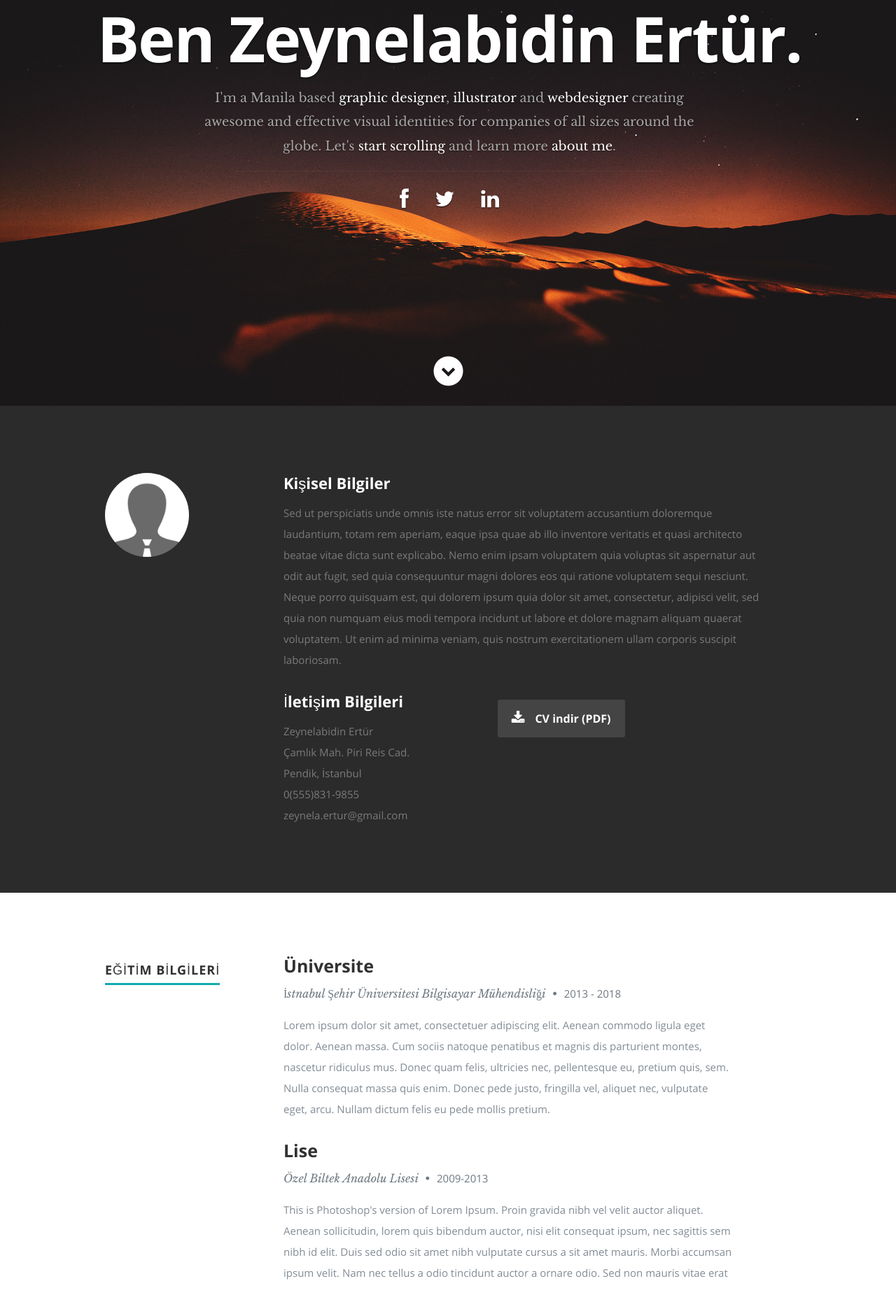
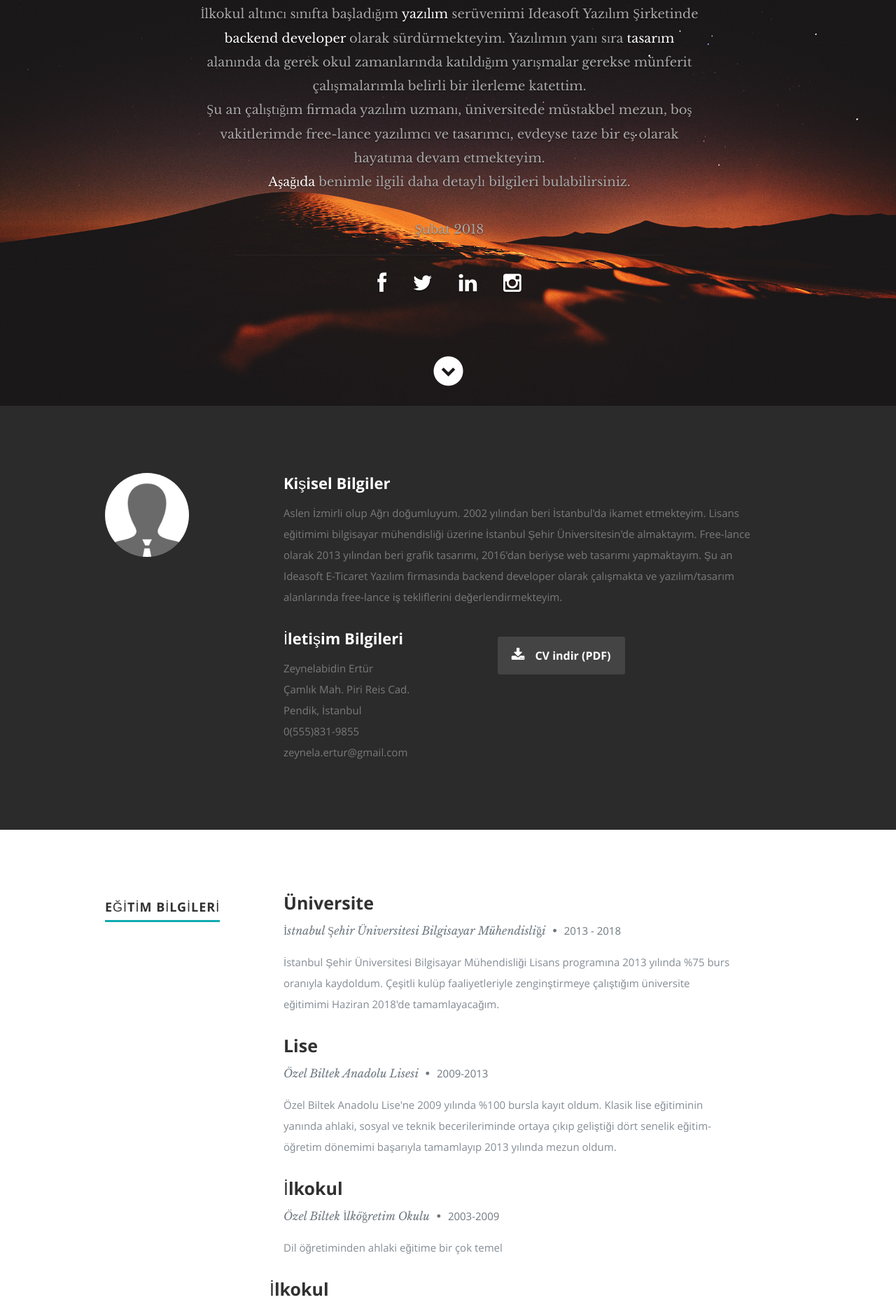
Before and after one commit to zErtr/whoami, a plain HTML site: page index.html in a window 1280 px wide. Shown: the part 220-2081 px from the top of the page at 70% size. Drawn offline with nearby package versions, Linux system fonts and the light colour scheme.

Commit message:
düzenlemeler

```diff
--- a/index.html
+++ b/index.html
@@ -56,15 +56,23 @@
 
       <div class="row banner">
          <div class="banner-text">
-            <h1 class="responsive-headline">Ben Zeynelabidin Ertür.</h1>
-            <h3>I'm a Manila based <span>graphic designer</span>, <span>illustrator</span> and <span>webdesigner</span> creating awesome and
-            effective visual identities for companies of all sizes around the globe. Let's <a class="smoothscroll" href="#about">start scrolling</a>
-            and learn more <a class="smoothscroll" href="#about">about me</a>.</h3>
+           <h1 class="responsive-headline">Ben Zeynelabidin Ertür.</h1>
+            <h3>İlkokul altıncı sınıfta başladığım <span>yazılım</span>
+            serüvenimi Ideasoft Yazılım Şirketinde <span>backend developer</span>
+            olarak sürdürmekteyim. Yazılımın yanı sıra <span>tasarım</span> alanında
+            da gerek okul zamanlarında katıldığım yarışmalar gerekse münferit
+            çalışmalarımla belirli bir ilerleme katettim.<br>Şu an çalıştığım
+            firmada yazılım uzmanı, üniversitede müstakbel mezun, boş vakitlerimde
+            free-lance yazılımcı ve tasarımcı, evdeyse taze bir eş olarak hayatıma devam etmekteyim.
+            <br><a class="smoothscroll" href="#about">Aşağıda</a> benimle ilgili daha detaylı bilgileri bulabilirsiniz.
+            <br><br>Şubat 2018</h3>
+
             <hr />
             <ul class="social">
-               <li><a href="#"><i class="fa fa-facebook"></i></a></li>
-               <li><a href="#"><i class="fa fa-twitter"></i></a></li>
-               <li><a href="#"><i class="fa fa-linkedin"></i></a></li>
+               <li><a href="https://www.facebook.com/zeynelabidinertur"><i class="fa fa-facebook"></i></a></li>
+               <li><a href="https://twitter.com/CoderzE"><i class="fa fa-twitter"></i></a></li>
+               <li><a href="https://www.linkedin.com/in/zeynelabidin-ert%C3%BCr-b76b23129"><i class="fa fa-linkedin"></i></a></li>
+               <li><a href="https://www.instagram.com/byzae"><i class="fa fa-instagram"></i></a></li>
             </ul>
          </div>
       </div>
@@ -92,12 +100,12 @@
 
             <h2>Kişisel Bilgiler</h2>
 
-            <p>Sed ut perspiciatis unde omnis iste natus error sit voluptatem accusantium doloremque laudantium, totam rem aperiam,
-            eaque ipsa quae ab illo inventore veritatis et quasi architecto beatae vitae dicta sunt explicabo. Nemo enim ipsam
-            voluptatem quia voluptas sit aspernatur aut odit aut fugit, sed quia consequuntur magni dolores eos qui ratione
-            voluptatem sequi nesciunt. Neque porro quisquam est, qui dolorem ipsum quia dolor sit amet, consectetur, adipisci velit,
-            sed quia non numquam eius modi tempora incidunt ut labore et dolore magnam aliquam quaerat voluptatem.
-            Ut enim ad minima veniam, quis nostrum exercitationem ullam corporis suscipit laboriosam.
+            <p>Aslen İzmirli olup Ağrı doğumluyum. 2002 yılından beri İstanbul'da
+            ikamet etmekteyim. Lisans eğitimimi bilgisayar mühendisliği üzerine İstanbul
+            Şehir Üniversitesin'de almaktayım. Free-lance olarak 2013 yılından beri
+            grafik tasarımı, 2016'dan beriyse web tasarımı yapmaktayım. Şu an Ideasoft
+            E-Ticaret Yazılım firmasında backend developer olarak çalışmakta ve
+            yazılım/tasarım alanlarında free-lance iş tekliflerini değerlendirmekteyim.
             </p>
 
             <div class="row">
@@ -153,10 +161,9 @@
                   <p class="info">İstnabul Şehir Üniversitesi Bilgisayar Mühendisliği <span>&bull;</span> <em class="date">2013 - 2018</em></p>
 
                   <p>
-                  Lorem ipsum dolor sit amet, consectetuer adipiscing elit. Aenean commodo ligula eget dolor. Aenean massa.
-                  Cum sociis natoque penatibus et magnis dis parturient montes, nascetur ridiculus mus. Donec quam felis,
-                  ultricies nec, pellentesque eu, pretium quis, sem. Nulla consequat massa quis enim.
-                  Donec pede justo, fringilla vel, aliquet nec, vulputate eget, arcu. Nullam dictum felis eu pede mollis pretium.
+                  İstanbul Şehir Üniversitesi Bilgisayar Mühendisliği Lisans programına
+                  2013 yılında %75 burs oranıyla kaydoldum. Çeşitli kulüp faaliyetleriyle
+                  zenginştirmeye çalıştığım üniversite eğitimimi Haziran 2018'de tamamlayacağım.
                   </p>
 
                </div>
@@ -171,10 +178,9 @@
                   <p class="info">Özel Biltek Anadolu Lisesi <span>&bull;</span> <em class="date">2009-2013</em></p>
 
                   <p>
-                  This is Photoshop's version  of Lorem Ipsum. Proin gravida nibh vel velit auctor aliquet.
-                  Aenean sollicitudin, lorem quis bibendum auctor, nisi elit consequat ipsum, nec sagittis sem
-                  nibh id elit. Duis sed odio sit amet nibh vulputate cursus a sit amet mauris. Morbi accumsan
-                  ipsum velit. Nam nec tellus a odio tincidunt auctor a ornare odio. Sed non  mauris vitae erat
+                  Özel Biltek Anadolu Lise'ne 2009 yılında %100 bursla kayıt oldum.
+                  Klasik lise eğitiminin yanında ahlaki, sosyal ve teknik becerileriminde ortaya çıkıp geliştiği
+                  dört senelik eğitim-öğretim dönemimi başarıyla tamamlayıp 2013 yılında mezun oldum.
                   </p>
 
                </div>
@@ -189,11 +195,7 @@
                   <p class="info">Özel Biltek İlköğretim Okulu <span>&bull;</span> <em class="date">2003-2009</em></p>
 
                   <p>
-                  This is Photoshop's version  of Lorem Ipsum. Proin gravida nibh vel velit auctor aliquet.
-                  Aenean sollicitudin, lorem quis bibendum auctor, nisi elit consequat ipsum, nec sagittis sem
-                  nibh id elit. Duis sed odio sit amet nibh vulputate cursus a sit amet mauris. Morbi accumsan
-                  ipsum velit. Nam nec tellus a odio tincidunt auctor a ornare odio. Sed non  mauris vitae erat
-                  </p>
+                  Dil öğretiminden ahlaki eğitime bir çok temel  </p>
 
                </div> <!-- item end -->
 
```
